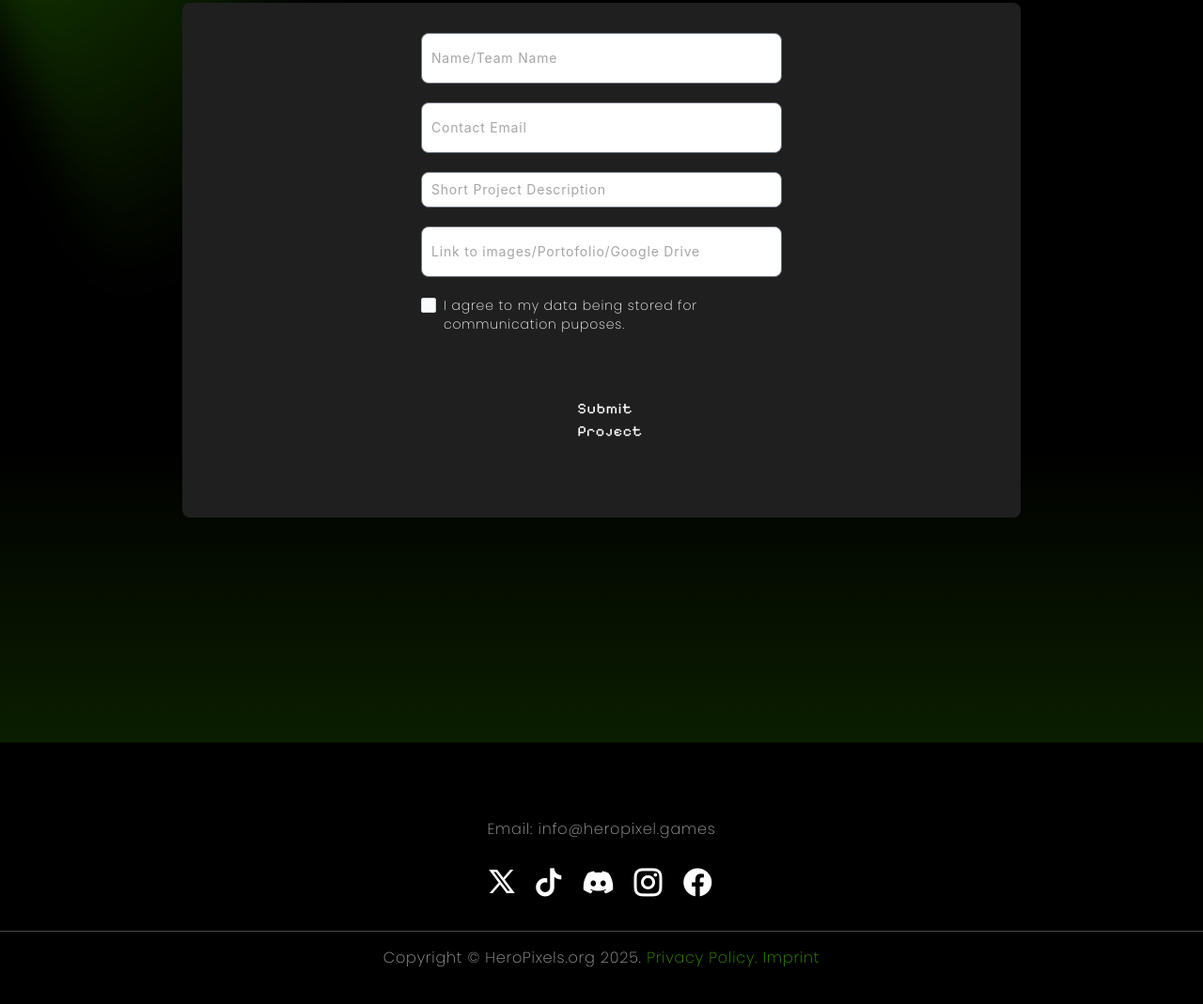
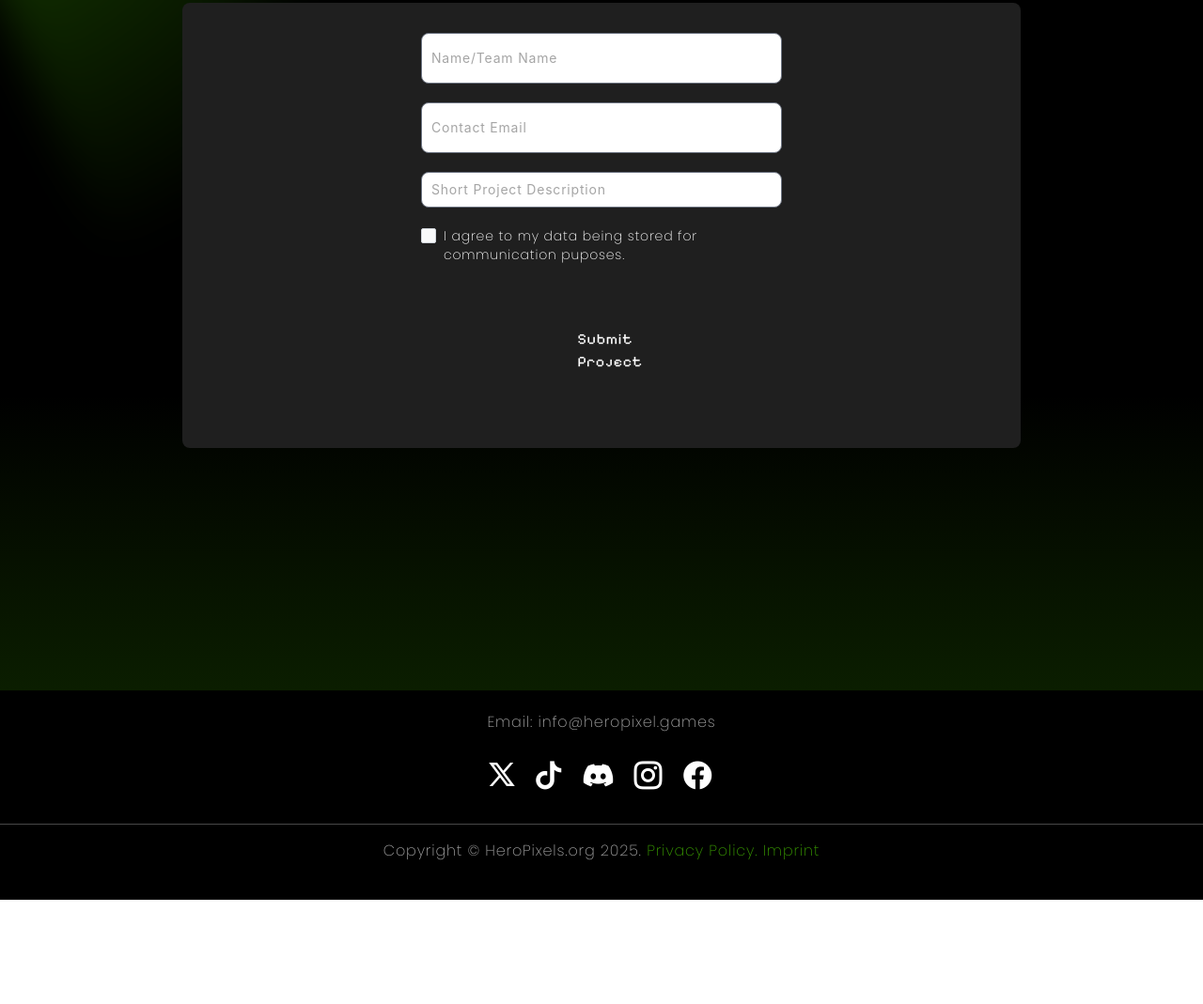
Before and after one commit to hahahahahasani/LP-Heropixel, a website: page index.html in a window 1280 px wide. Shown: the part 5842-6911 px from the top of the page at 94% size. After the commit the page ends 6800 px from the top, so only its background shows below. Drawn offline with nearby package versions, Linux system fonts and the light colour scheme.

Commit message:
remove url form

```diff
--- a/index.html
+++ b/index.html
@@ -104,7 +104,7 @@
             </div>
 
             <!-- How it works -->
-            <div class="py-20">
+            <div class="py-20" id="how">
                 <div class="w-full lg:container">
                     <div class="flex flex-col gap-8 items-center justify-center">
                         <h1 class="mb-2 lg:text-4xl xl:text-5xl lg:mb-12">HOW IT WORKS</h1>
@@ -471,11 +471,6 @@
                                     class="bg-[#282828] placeholder-[#A5A5A5] text-slate-100 text-sm rounded-lg focus:ring-[#282828] focus:border-[#282828] block w-full px-2.5 py-28 placeholder"
                                     placeholder="Short Project Description" required />
                             </div>
-                            <div class="mb-5">
-                                <input type="url" id="url"
-                                    class="bg-[#282828] placeholder-[#A5A5A5] text-slate-100 text-sm rounded-lg focus:ring-[#282828] focus:border-[#282828] block w-full px-2.5 py-4"
-                                    placeholder="Link to images/Portofolio/Google Drive" required />
-                            </div>
                             <div class="flex items-start mb-5">
                                 <div class="flex items-center h-5">
                                     <input id="remember" type="checkbox" value=""
@@ -497,7 +492,7 @@
 
     </main>
 
-    <footer class="bg-[#000000] pb-10 lg:py-20">
+    <footer class="bg-[#000000] pb-10 lg:py-10">
         <div class="w-full flex flex-col items-center">
             <p class="font-extralight text-[#A5A5A5]">Email: info@heropixel.games</p>
             <div class="flex items-center justify-center gap-4 my-6">
```
Also changed, not shown: output.css.
